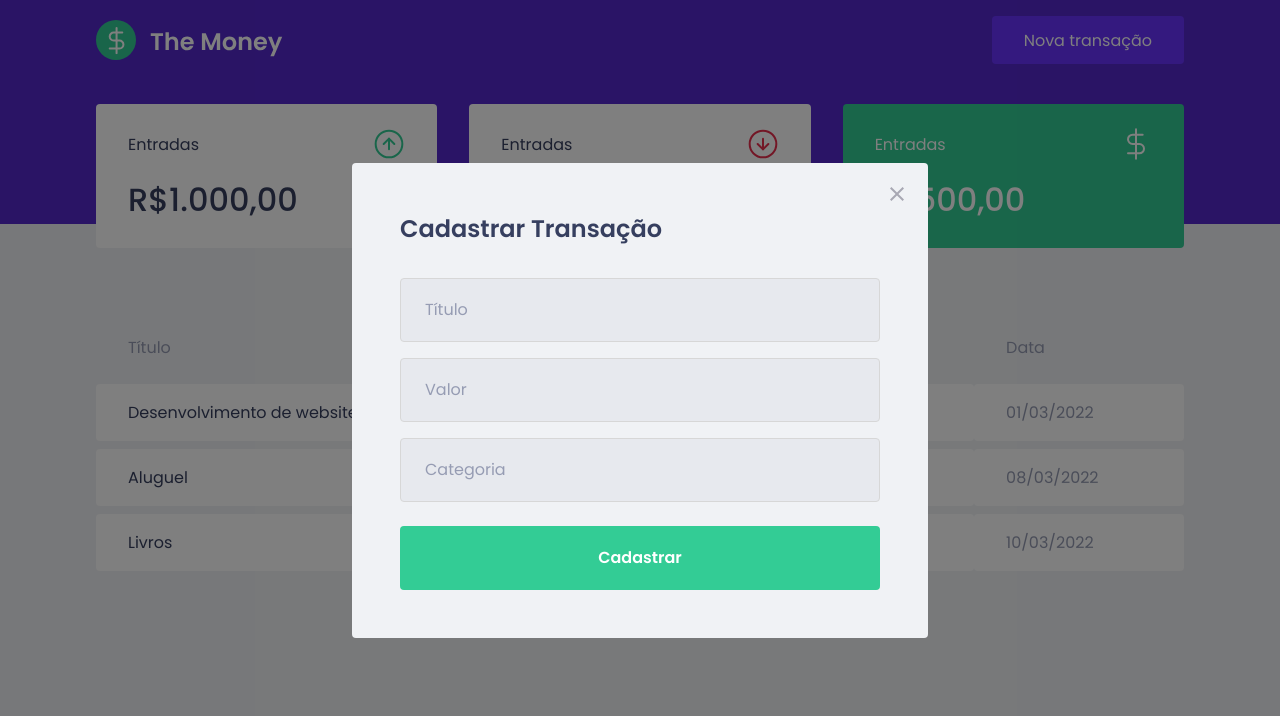
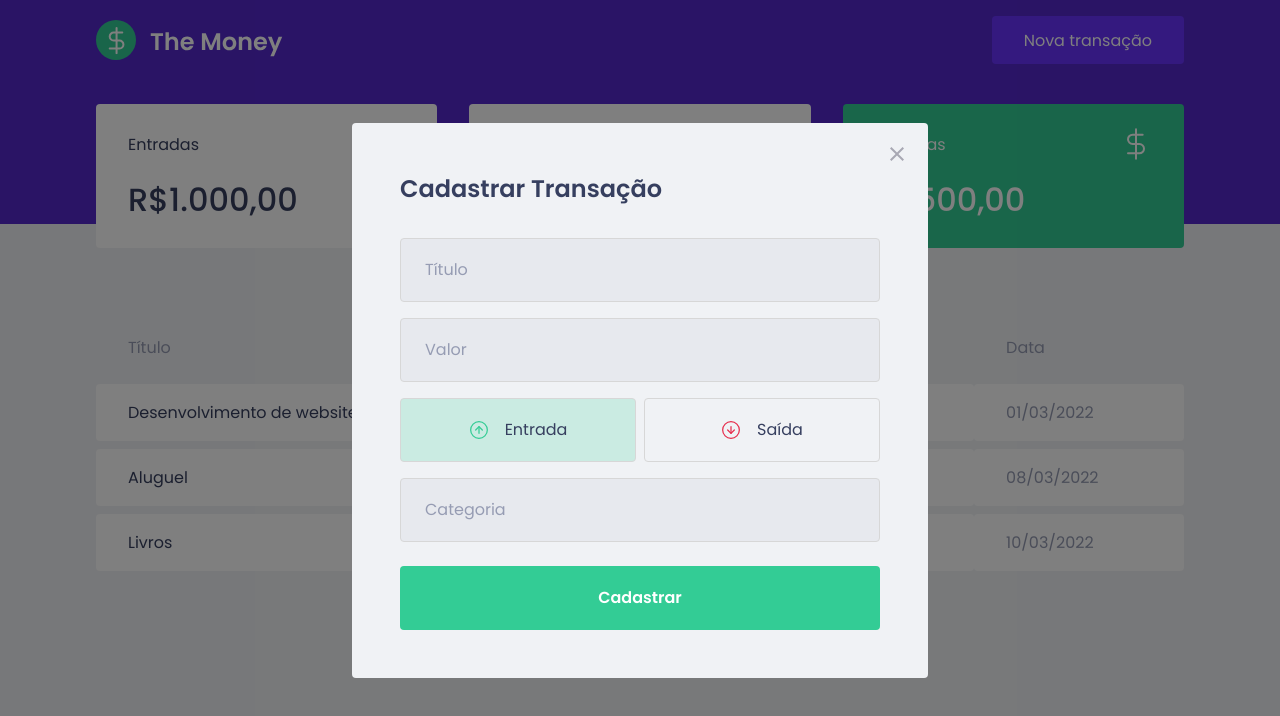
Before and after one commit to Anderson-Andre-P/the_money, a React (Create React App) app: page / in a window 1280 px wide. Both pictures are taken after a click on the button "Nova transação". Shown: the top 716 px of the page. Built offline with nearby package versions, Linux system fonts and the light colour scheme; no server answers; what miragejs would draw is missing.

Commit message:
feat: criando botoes de tipo

```diff
--- a/package.json
+++ b/package.json
@@ -5,6 +5,7 @@
   "dependencies": {
     "axios": "^0.26.0",
     "miragejs": "^0.1.43",
+    "polished": "^4.1.4",
     "react": "^17.0.2",
     "react-dom": "^17.0.2",
     "react-modal": "^3.14.4",
--- a/src/components/NewTransactionModal/index.tsx
+++ b/src/components/NewTransactionModal/index.tsx
@@ -1,6 +1,9 @@
+import { useState } from "react";
 import Modal from "react-modal";
 import closeImg from "../../assets/close.svg";
-import { Container } from "./styles";
+import incomeImg from "../../assets/income.svg";
+import outcomeImg from "../../assets/outcome.svg";
+import { Container, TransactionTypeContainer, RadioBox } from "./styles";
 
 interface NewTransactionModalProps {
   isOpen: boolean;
@@ -11,6 +14,8 @@
   isOpen,
   onRequestClose,
 }: NewTransactionModalProps) {
+  const [type, setType] = useState("deposit");
+
   return (
     <Modal
       isOpen={isOpen}
@@ -29,6 +34,32 @@
         <h2>Cadastrar Transação</h2>
         <input placeholder="Título" />
         <input placeholder="Valor" type="number" />
+
+        <TransactionTypeContainer>
+          <RadioBox
+            type="button"
+            onClick={() => {
+              setType("deposit");
+            }}
+            isActive={type === "deposit"}
+            activeColor="green"
+          >
+            <img src={incomeImg} alt="Entrada" />
+            <span>Entrada</span>
+          </RadioBox>
+          <RadioBox
+            type="button"
+            onClick={() => {
+              setType("withdraw");
+            }}
+            isActive={type === "withdraw"}
+            activeColor="red"
+          >
+            <img src={outcomeImg} alt="Saída" />
+            <span>Saída</span>
+          </RadioBox>
+        </TransactionTypeContainer>
+
         <input placeholder="Categoria" />
         <button type="submit">Cadastrar</button>
       </Container>
--- a/src/components/NewTransactionModal/styles.ts
+++ b/src/components/NewTransactionModal/styles.ts
@@ -1,4 +1,5 @@
 import styled from "styled-components";
+import { darken, transparentize } from "polished";
 
 export const Container = styled.form`
   h2 {
@@ -45,3 +46,53 @@
     }
   }
 `;
+
+export const TransactionTypeContainer = styled.div`
+  margin: 1rem 0;
+  display: grid;
+  grid-template-columns: 1fr 1fr;
+  gap: 0.5rem;
+`;
+
+interface RadioBoxProps {
+  isActive: boolean;
+  activeColor: "green" | "red";
+}
+
+const colors = {
+  green: "#33cc95",
+  red: "#e52e4d",
+};
+
+export const RadioBox = styled.button<RadioBoxProps>`
+  height: 4rem;
+  border: 1px solid #d7d7d7;
+  border-radius: 0.25rem;
+
+  background: ${(props) =>
+    props.isActive
+      ? transparentize(0.8, colors[props.activeColor])
+      : "transparent"};
+
+  display: flex;
+  align-items: center;
+  justify-content: center;
+
+  transition: border-color 0.2s;
+
+  &:hover {
+    border-color: ${darken(0.1, "#d7d7d7")};
+  }
+
+  img {
+    height: 20px;
+    width: 20px;
+  }
+
+  span {
+    display: inline-block;
+    margin-left: 1rem;
+    font-size: 1rem;
+    color: var(--text-title);
+  }
+`;
```
Also changed, not shown: 1 other file (tests, documents, lock files or other folders).
